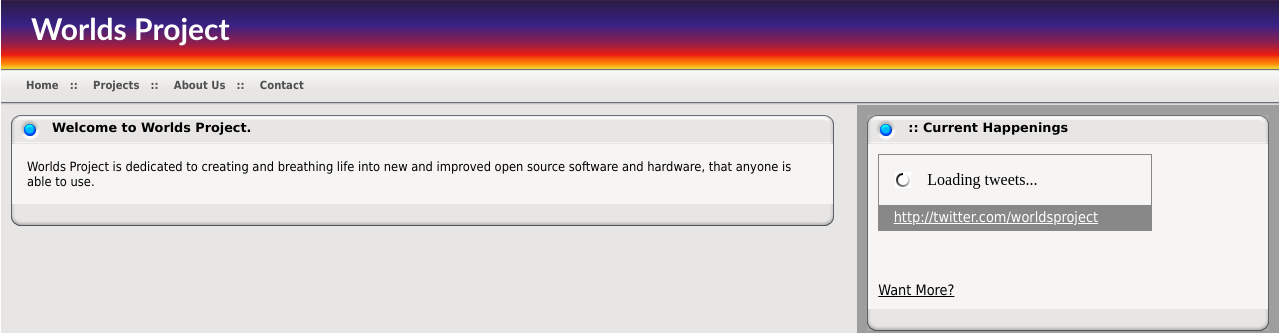
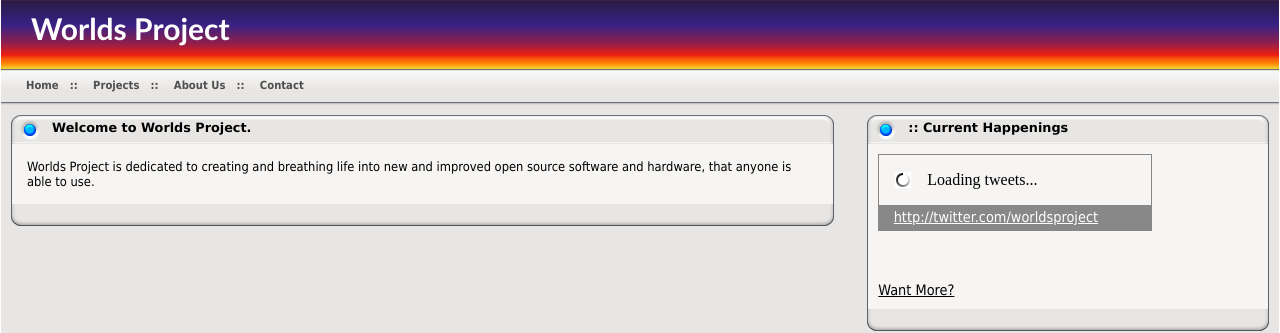
Before and after one commit to worldsproject/worldsproject-site, a PHP site: page /index.php in a window 1280 px wide. Shown: the top 333 px of the page. Run offline with PHP 8.4, Linux system fonts and the light colour scheme; some libraries are stand-ins or nearby versions.

Commit message:
Removed the dark parts.

```diff
--- a/css/main.css
+++ b/css/main.css
@@ -29,20 +29,21 @@
   height:inherit;
   /*border:solid 1px red;*/
 }
-#body-left-panel{
+
+#body-left-panel
+{
     float:left;
-  /*background-color:aqua;*/
     background-color:#e7e6e4;
     height:inherit;
     width:66%;
-  /*border:solid 1px red;*/
 }
-#body-right-panel{
+
+#body-right-panel
+{
     float:right;
-  background-color:#9e9e9e;
+    background-color:#e7e6e4;
     width:33%;
     height:inherit;
-  /*border:solid 1px orange;*/
 }
 #footer{
   background-color:#e7e6e4;
@@ -57,18 +58,27 @@
   float:left;
   width:67%;
 }
-#footer_copyright{
-  background-image:url('../img/footer_copyright_bg.png');
+
+#footer_designby
+{
+    background-color: #e7e6e4;
+    color: black;
     height:26px;
     width:33%;
     float:right;
 }
-#footer_designby{
-  background-color:#9e9e9e;
-  height:26px;
-  width:33%;
-  float:right;
+
+div.designedby
+{
+    color: black;
 }
+
+#footer_copyright
+{
+    background-image: url('../img/footer_nav_menu_bg.png');
+    height: 26px;
+}
+
 #footer_empty{
   background-color:#e7e6e4;
   height:26px;
--- a/template.html
+++ b/template.html
@@ -62,8 +62,8 @@
       <div style="padding:10px;">
         <!-- Box -->
         <div class="box_upper_part">
-          <img src="/img/box_up-left_edge_dark.png" alt="" class="align-left">
-          <img src="/img/box_up-right_edge_dark.png" alt="" class="align-right">
+          <img src="/img/box_up-left_edge.png" alt="" class="align-left">
+          <img src="/img/box_up-right_edge.png" alt="" class="align-right">
           <span class="box_header">:: Current Happenings</span></div>
         <div class="box_middle_part">
           <div style="padding:10px;">
@@ -72,8 +72,8 @@
           </div>
         </div>
         <div class="box_lower_part">
-          <img src="/img/box_low-left_edge_dark.png" alt="" class="align-left">
-          <img src="/img/box_low-right_edge_dark.png" alt="" class="align-right">
+          <img src="/img/box_low-left_edge.png" alt="" class="align-left">
+          <img src="/img/box_low-right_edge.png" alt="" class="align-right">
         </div>
         <!-- /Box -->
 
```
Lines whose indentation alone changed are shown as unchanged.
